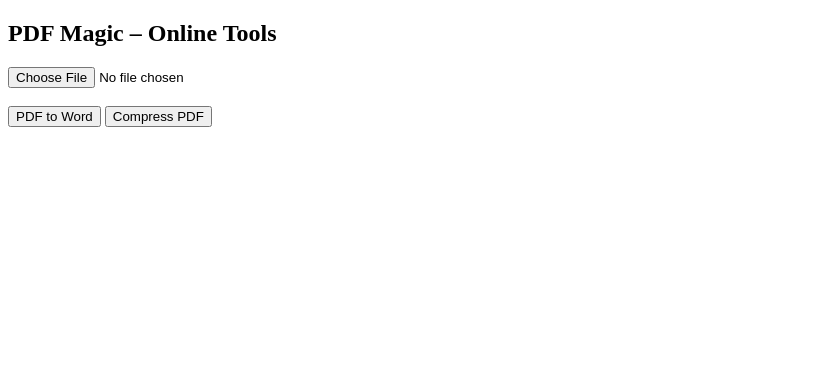
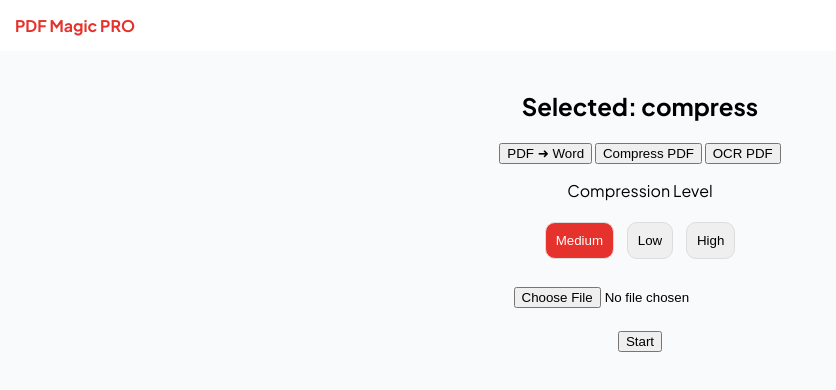
Before and after one commit to Digiprint4u/my-pdf-tools, a website: page index.html in a window 1280 px wide. Both pictures are taken after a click on the button "Compress PDF". Shown: the whole page, without its empty margins (0-836 px from the left). Drawn offline with Linux system fonts and the light colour scheme.

Commit message:
Revamp PDF Magic with new features and styles
Updated the PDF Magic tool interface and added new functionalities for OCR and compression options.

```diff
--- a/index.html
+++ b/index.html
@@ -3,35 +3,116 @@
 <head>
 <meta charset="UTF-8">
 <meta name="viewport" content="width=device-width, initial-scale=1.0">
-  <title>PDF Magic</title>
+<title>PDF Magic – Pro</title>
+
+<link href="https://fonts.googleapis.com/css2?family=Plus+Jakarta+Sans:wght@400;600;700&display=swap" rel="stylesheet">
+
+<style>
+:root {
+  --primary:#e5322d;
+  --success:#10b981;
+  --bg:#f8fafc;
+}
+body{margin:0;font-family:'Plus Jakarta Sans';background:var(--bg)}
+header{padding:15px;background:#fff;font-weight:800;color:var(--primary)}
+.tool-options{margin-top:15px;display:none}
+.tool-options select, .tool-options button{
+  padding:10px;border-radius:10px;border:1px solid #ddd;margin:5px
+}
+.compress-btn.active{background:var(--primary);color:#fff}
+</style>
 </head>
+
 <body>
-  <h2>PDF Magic – Online Tools</h2>
 
+<header>PDF Magic PRO</header>
+
+<div style="padding:20px;text-align:center">
+
+<h2 id="tool-title">Select Tool</h2>
+
+<button onclick="setMode('pdf-to-word')">PDF ➜ Word</button>
+<button onclick="setMode('compress')">Compress PDF</button>
+<button onclick="setMode('ocr')">OCR PDF</button>
+
+<!-- COMPRESS OPTIONS -->
+<div class="tool-options" id="compressOptions">
+  <p>Compression Level</p>
+  <button class="compress-btn active" onclick="setCompress('ebook')">Medium</button>
+  <button class="compress-btn" onclick="setCompress('screen')">Low</button>
+  <button class="compress-btn" onclick="setCompress('printer')">High</button>
+</div>
+
+<!-- OCR OPTIONS -->
+<div class="tool-options" id="ocrOptions">
+  <p>OCR Settings</p>
+  <select id="ocrLang">
+    <option value="eng">English</option>
+    <option value="ben">Bengali</option>
+    <option value="hin">Hindi</option>
+  </select>
+
+  <select id="ocrQuality">
+    <option value="fast">Fast</option>
+    <option value="high">High Accuracy</option>
+  </select>
+</div>
+
+<br>
 <input type="file" id="file" />
 <br><br>
-  <button onclick="convert('pdf-to-word')">PDF to Word</button>
-  <button onclick="convert('compress')">Compress PDF</button>
+
+<button onclick="upload()">Start</button>
+<p id="status"></p>
+
+</div>
 
 <script>
-    const API = 'https://my-pdf-tools2.onrender.com';
+const API = "https://my-pdf-tools2.onrender.com";
+let mode = "";
+let compressLevel = "ebook";
 
-    async function convert(type) {
-      const file = document.getElementById('file').files[0];
-      if (!file) return alert('Select file');
+function setMode(m){
+  mode = m;
+  document.getElementById("tool-title").innerText = "Selected: " + m;
+  document.getElementById("compressOptions").style.display = m==="compress"?"block":"none";
+  document.getElementById("ocrOptions").style.display = m==="ocr"?"block":"none";
+}
+
+function setCompress(level){
+  compressLevel = level;
+  document.querySelectorAll('.compress-btn').forEach(b=>b.classList.remove('active'));
+  event.target.classList.add('active');
+}
+
+async function upload(){
+  const file = document.getElementById("file").files[0];
+  if(!file || !mode) return alert("Select tool & file");
+
+  if(file.size > 25*1024*1024) return alert("Max 25MB allowed");
 
   const fd = new FormData();
-      fd.append('file', file);
+  fd.append("file", file);
 
-      const res = await fetch(`${API}/${type}`, { method: 'POST', body: fd });
+  if(mode==="compress") fd.append("level", compressLevel);
+  if(mode==="ocr"){
+    fd.append("lang", document.getElementById("ocrLang").value);
+    fd.append("quality", document.getElementById("ocrQuality").value);
+  }
+
+  document.getElementById("status").innerText="Processing...";
+
+  const res = await fetch(`${API}/${mode}`,{method:"POST",body:fd});
   const blob = await res.blob();
-      const url = URL.createObjectURL(blob);
 
-      const a = document.createElement('a');
-      a.href = url;
-      a.download = Date.now();
+  const a=document.createElement("a");
+  a.href=URL.createObjectURL(blob);
+  a.download=Date.now()+".pdf";
   a.click();
+
+  document.getElementById("status").innerText="Done ✅";
 }
 </script>
+
 </body>
 </html>
```
Lines whose indentation alone changed are shown as unchanged.
